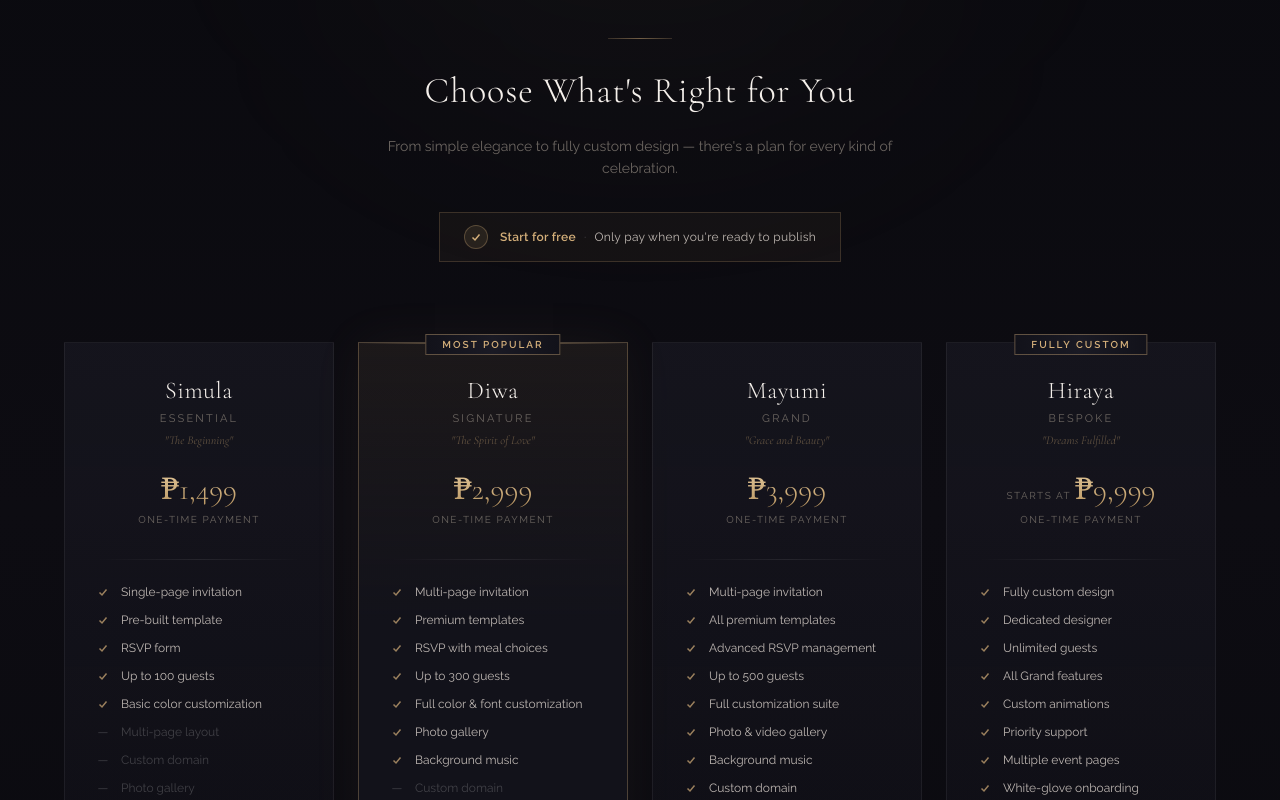
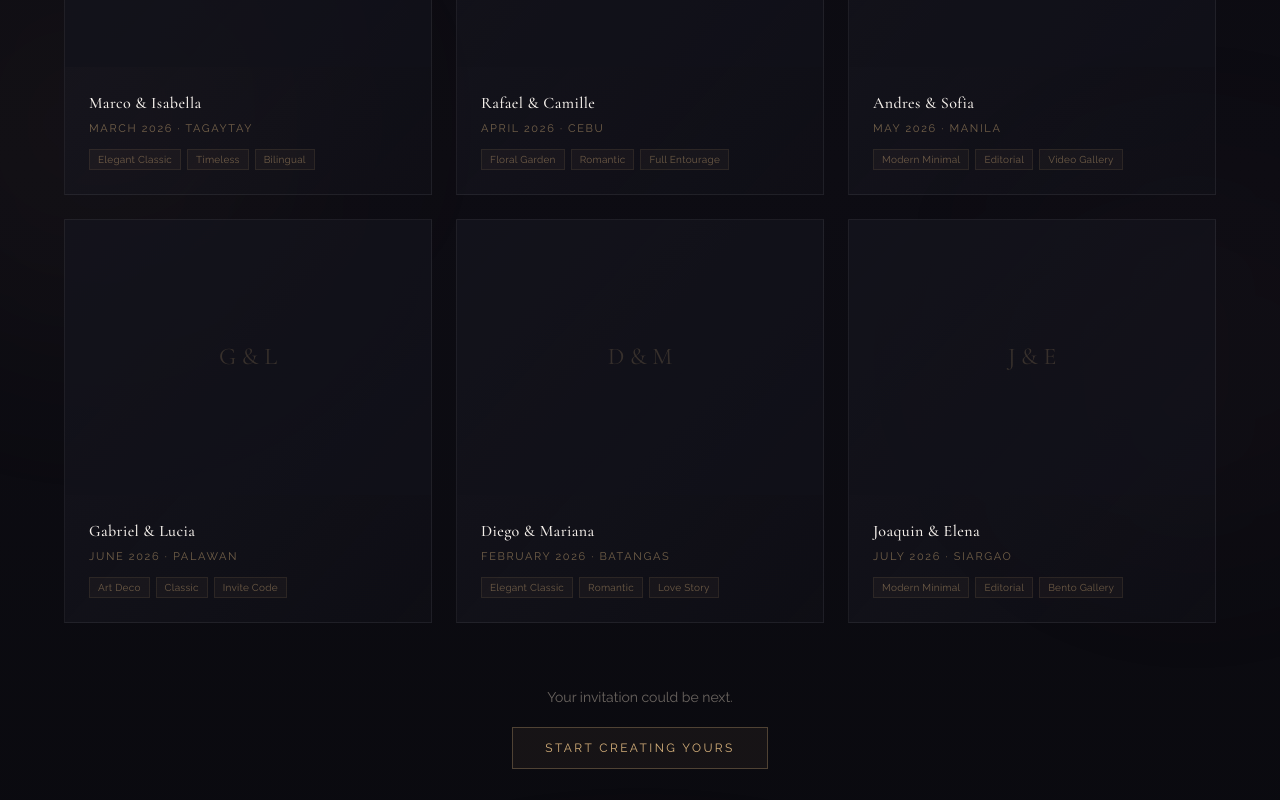
Before and after one commit to JensonMiralles/welcome-hiraya-manawari, a React (Vite) app: page / in a window 1280 px wide. Shown: the part 4560-5360 px from the top of the page. Built offline with nearby package versions, Linux system fonts and the light colour scheme.

Commit message:
feat: add PublishedSites section to showcase real invitations and couples

```diff
--- a/src/App.tsx
+++ b/src/App.tsx
@@ -2,6 +2,7 @@ import { Hero } from './sections/Hero'
 import { About } from './sections/About'
 import { Showcase } from './sections/Showcase'
 import { Customization } from './sections/Customization'
+import { PublishedSites } from './sections/PublishedSites'
 import { CulturalNote } from './sections/CulturalNote'
 import { Pricing } from './sections/Pricing'
 import { Footer } from './sections/Footer'
@@ -13,6 +14,7 @@ function App() {
       <About />
       <Showcase />
       <Customization />
+      <PublishedSites />
       <CulturalNote />
       <Pricing />
       <Footer />
--- /dev/null
+++ b/src/sections/PublishedSites.tsx
@@ -0,0 +1,146 @@
+export function PublishedSites() {
+  return (
+    <section className="relative px-6 py-32">
+      {/* Background */}
+      <div className="pointer-events-none absolute inset-0 bg-gradient-to-b from-midnight via-[#0D0C13] to-midnight" />
+
+      {/* Champagne glow — left */}
+      <div className="pointer-events-none absolute left-0 top-1/3 h-[400px] w-[400px] -translate-x-1/4 rounded-full bg-champagne/[0.04] blur-[120px]" />
+
+      {/* Rose glow — right */}
+      <div className="pointer-events-none absolute bottom-1/4 right-0 h-[350px] w-[350px] translate-x-1/4 rounded-full bg-rose-glow/[0.04] blur-[100px]" />
+
+      <div className="relative mx-auto max-w-6xl">
+        <div className="flex flex-col items-center text-center">
+          <div className="h-px w-16 bg-gradient-to-r from-champagne/20 via-champagne/50 to-champagne/20" />
+          <h2 className="mt-8 font-serif text-3xl font-light tracking-wide text-ivory sm:text-4xl">
+            Real Invitations, Real Couples
+          </h2>
+          <p className="mt-6 max-w-2xl text-sm leading-relaxed text-warm-gray sm:text-base">
+            See how couples have used Hiraya Manawari to create stunning wedding invitations that reflect their unique love stories.
+          </p>
+        </div>
+
+        {/* Sites Grid */}
+        <div className="mt-20 grid gap-6 sm:grid-cols-2 lg:grid-cols-3">
+          {publishedSites.map((site) => (
+            <a
+              key={site.couple}
+              href={site.url}
+              target="_blank"
+              rel="noopener noreferrer"
+              className="group relative overflow-hidden border border-white/[0.06] bg-gradient-to-br from-midnight-100/60 to-midnight-200/40 transition-all duration-500 hover:border-champagne/25 hover:shadow-[0_8px_40px_rgba(212,175,122,0.06)]"
+            >
+              {/* Image placeholder */}
+              <div className="relative aspect-[4/3] overflow-hidden bg-midnight-200/60">
+                <div className="absolute inset-0 flex items-center justify-center">
+                  <span className="font-serif text-2xl text-champagne/20">{site.monogram}</span>
+                </div>
+                {/* Overlay on hover */}
+                <div className="absolute inset-0 flex items-center justify-center bg-midnight/60 opacity-0 backdrop-blur-sm transition-opacity duration-500 group-hover:opacity-100">
+                  <span className="flex items-center gap-2 border border-champagne/30 bg-champagne/[0.08] px-5 py-2.5 text-xs uppercase tracking-[0.15em] text-champagne">
+                    View Invitation
+                    <svg viewBox="0 0 24 24" fill="none" stroke="currentColor" strokeWidth="1.5" className="h-3.5 w-3.5">
+                      <path d="M7 17L17 7M17 7H7M17 7v10" />
+                    </svg>
+                  </span>
+                </div>
+              </div>
+
+              {/* Info */}
+              <div className="p-6">
+                <h3 className="font-serif text-base font-medium tracking-wide text-ivory">
+                  {site.couple}
+                </h3>
+                <p className="mt-1.5 text-[11px] uppercase tracking-[0.15em] text-champagne/50">
+                  {site.date} &middot; {site.location}
+                </p>
+                <div className="mt-3 flex flex-wrap gap-1.5">
+                  {site.tags.map((tag) => (
+                    <span
+                      key={tag}
+                      className="border border-champagne/10 bg-champagne/[0.04] px-2 py-0.5 text-[10px] tracking-wide text-champagne/45"
+                    >
+                      {tag}
+                    </span>
+                  ))}
+                </div>
+              </div>
+            </a>
+          ))}
+        </div>
+
+        {/* CTA */}
+        <div className="mt-16 flex flex-col items-center text-center">
+          <p className="text-sm text-warm-gray">
+            Your invitation could be next.
+          </p>
+          <a
+            href="#pricing"
+            className="mt-5 border border-champagne/30 bg-champagne/[0.06] px-8 py-3 text-xs uppercase tracking-[0.2em] text-champagne transition-all duration-300 hover:border-champagne/50 hover:bg-champagne/[0.12]"
+          >
+            Start Creating Yours
+          </a>
+        </div>
+      </div>
+    </section>
+  )
+}
+
+const publishedSites: {
+  couple: string
+  monogram: string
+  date: string
+  location: string
+  url: string
+  tags: string[]
+}[] = [
+  {
+    couple: 'Marco & Isabella',
+    monogram: 'M & I',
+    date: 'March 2026',
+    location: 'Tagaytay',
+    url: '#',
+    tags: ['Elegant Classic', 'Timeless', 'Bilingual'],
+  },
+  {
+    couple: 'Rafael & Camille',
+    monogram: 'R & C',
+    date: 'April 2026',
+    location: 'Cebu',
+    url: '#',
+    tags: ['Floral Garden', 'Romantic', 'Full Entourage'],
+  },
+  {
+    couple: 'Andres & Sofia',
+    monogram: 'A & S',
+    date: 'May 2026',
+    location: 'Manila',
+    url: '#',
+    tags: ['Modern Minimal', 'Editorial', 'Video Gallery'],
+  },
+  {
+    couple: 'Gabriel & Lucia',
+    monogram: 'G & L',
+    date: 'June 2026',
+    location: 'Palawan',
+    url: '#',
+    tags: ['Art Deco', 'Classic', 'Invite Code'],
+  },
+  {
+    couple: 'Diego & Mariana',
+    monogram: 'D & M',
+    date: 'February 2026',
+    location: 'Batangas',
+    url: '#',
+    tags: ['Elegant Classic', 'Romantic', 'Love Story'],
+  },
+  {
+    couple: 'Joaquin & Elena',
+    monogram: 'J & E',
+    date: 'July 2026',
+    location: 'Siargao',
+    url: '#',
+    tags: ['Modern Minimal', 'Editorial', 'Bento Gallery'],
+  },
+]
```
